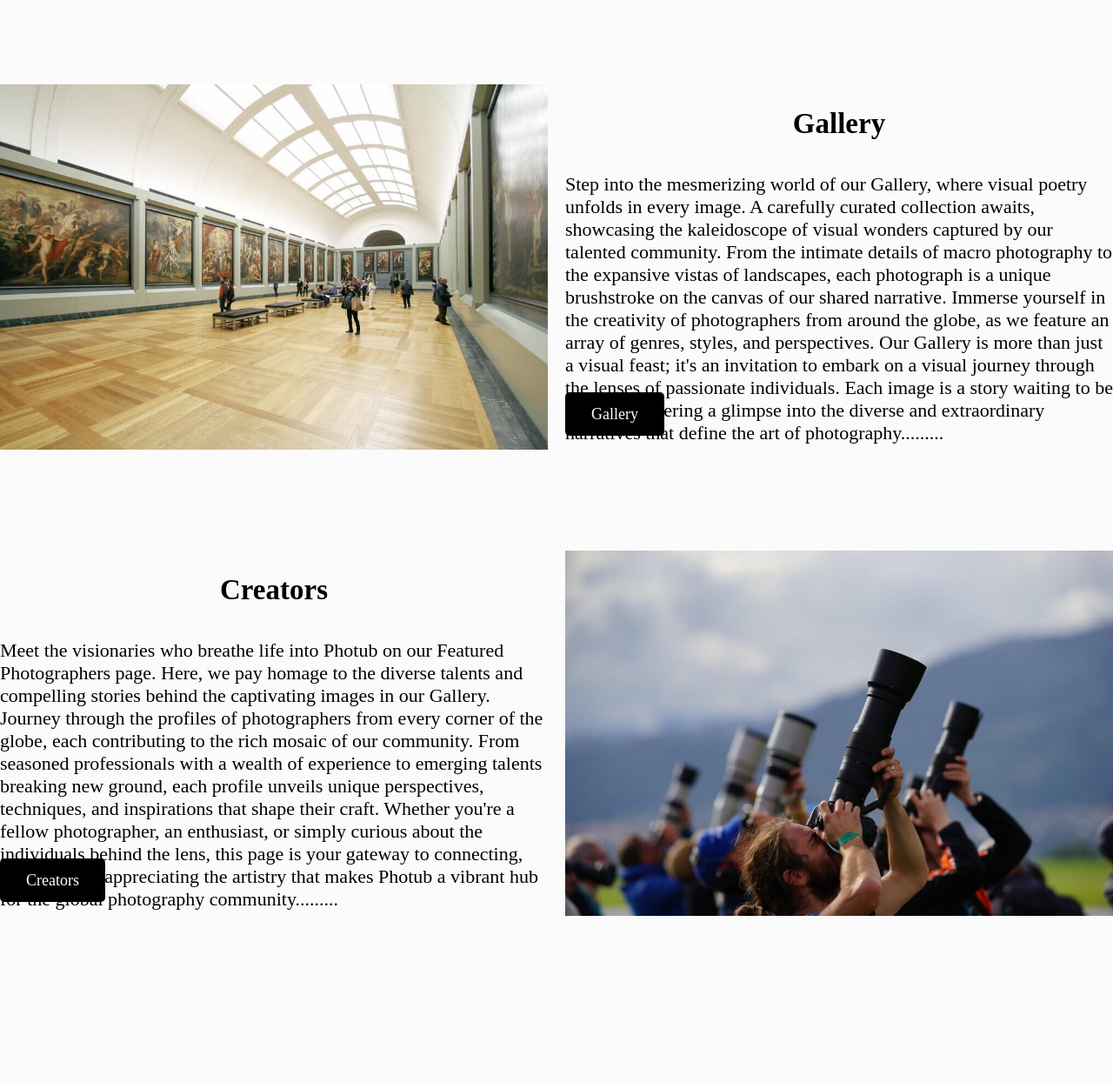
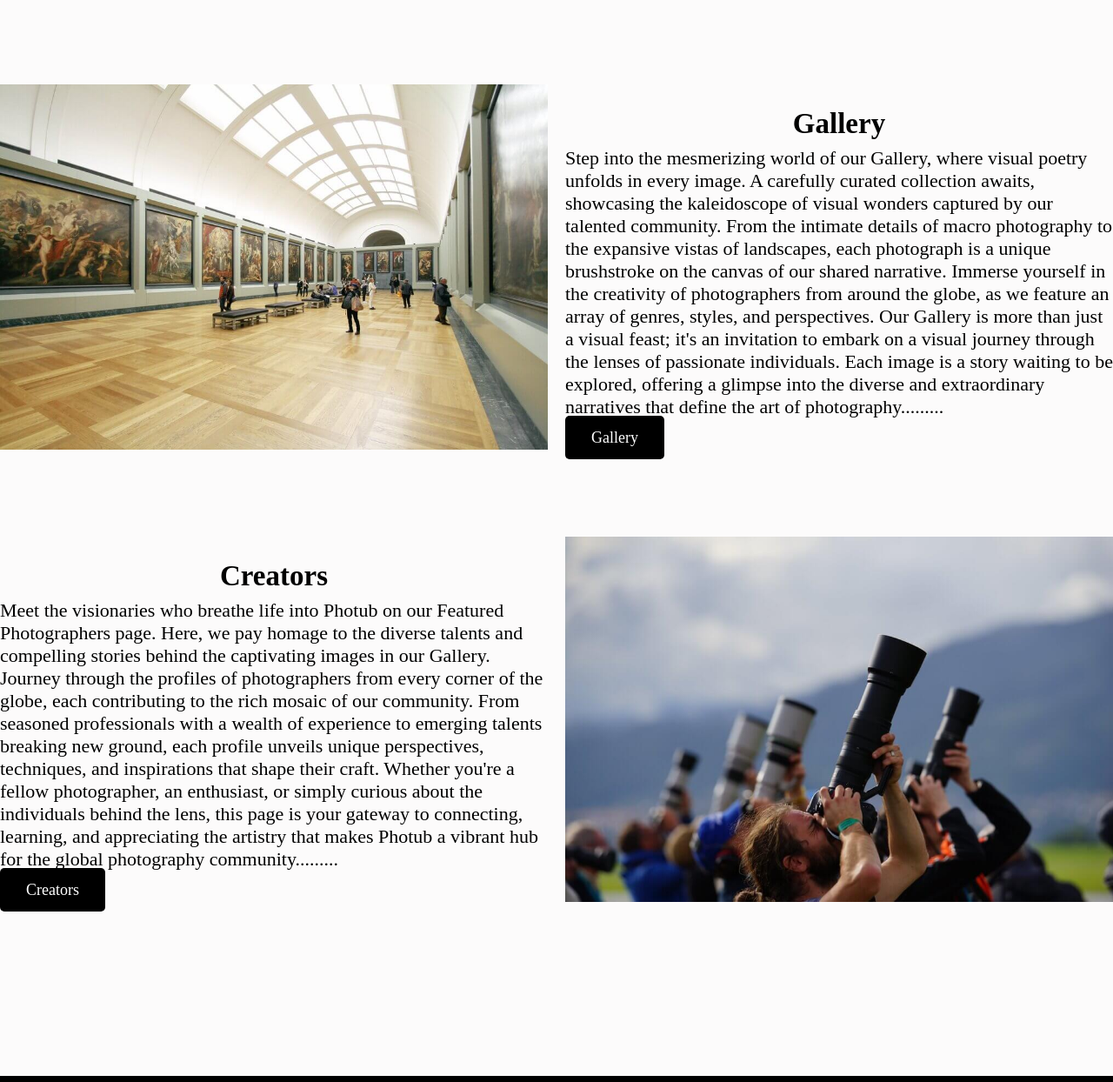
Before and after one commit to kingsleydesigns/wdd130, a plain HTML site: page photub/index.html in a window 1280 px wide. Shown: the part 1301-2545 px from the top of the page at 87% size. Drawn offline with Linux system fonts and the light colour scheme.

Commit message:
more changes

```diff
--- a/photub/styles/style.css
+++ b/photub/styles/style.css
@@ -89,14 +89,14 @@ main h1{
     max-width: 100%;
     grid-column: 2 / 3;
     grid-row: 1/ 2;
-    padding-top: 80px;
+    padding-top: 50px;
 }
 .button-box {
   text-align: left;
   align-self: center;
   grid-column: 2 / 3;
   grid-row: 1 / 2;
-  padding-top: 320px;
+  padding-top: 390px;
 }
 .creators-card {
     display: grid;
@@ -123,14 +123,14 @@ main h1{
     max-width: 100%;
     grid-column: 1 / 2;
     grid-row: 1 / 2;
-    padding-top: 80px;
+    padding-top: 50px;
 }
 .button-box1 {
     text-align: left;
     align-self: center;
     grid-column: 1 / 2;
     grid-row: 1 / 2;
-    padding-top: 320px;
+    padding-top: 390px;
 }
 .view {
     background-color: black;
```
